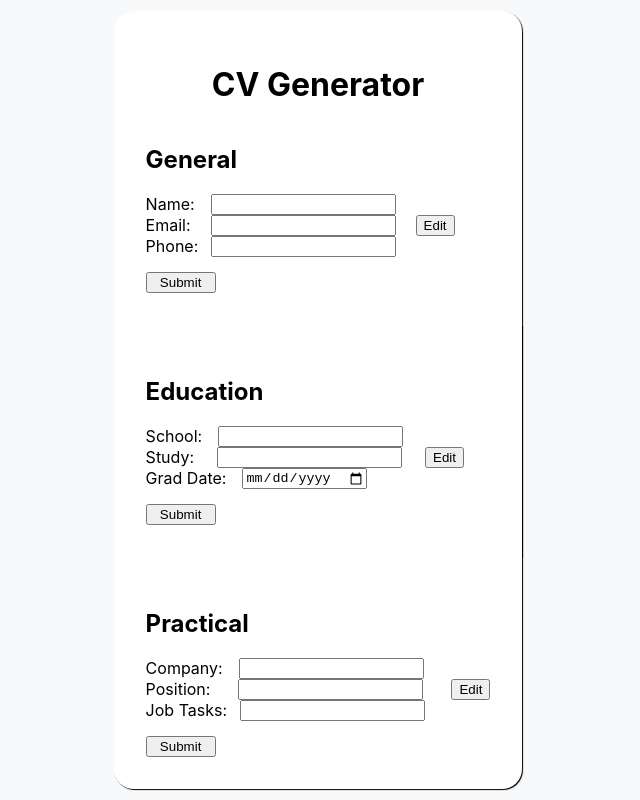
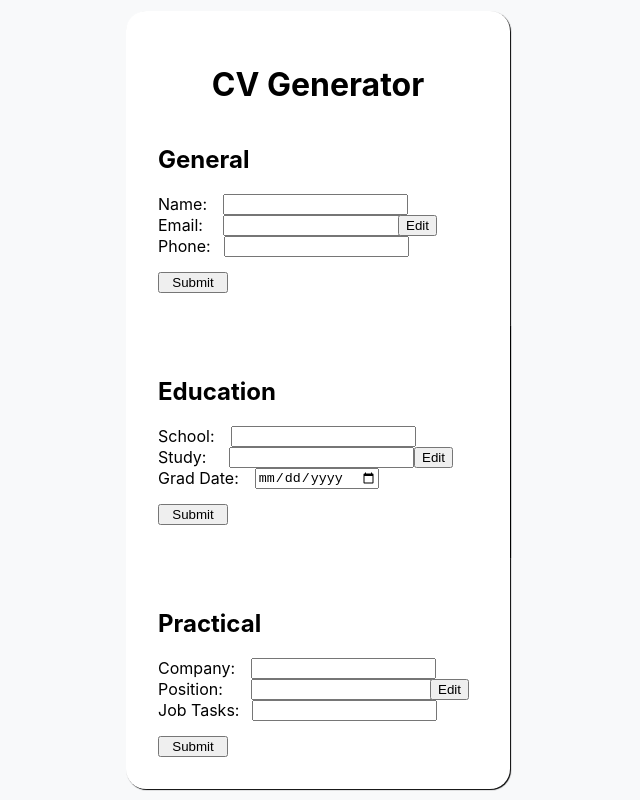
Before and after one commit to gio437/cv-project-react, a React (Create React App) app: page / in a window 1280 px wide. Shown: the whole page, without its empty margins (322-962 px from the left). Built offline with nearby package versions, Linux system fonts and the light colour scheme.

Commit message:
fixed undefined appearing when edit is clicked and prevented the edit button from moving when clicking submit

```diff
--- a/src/General.js
+++ b/src/General.js
@@ -66,6 +66,16 @@ function Education() {
         schoolDiv.classList.add('school');
         studyDiv.classList.add('study');
         studyDateDiv.classList.add('studyDate');
+        if (educArr[0] === undefined) {
+            educArr[0] = '';
+        }
+        if (educArr[1] === undefined) {
+            educArr[1] = '';
+        }
+        if (educArr[2] === undefined || educArr[2] === '') {
+            educArr[2] = '';
+            studyDateDiv.type = 'date';
+        }
         if (studyDateVal.value === undefined) {
             studyDateDiv.type = 'date';
         }
@@ -161,6 +171,15 @@ function Practical() {
         companyInput.classList.add('company');
         emailInput.classList.add('position');
         phoneInput.classList.add('tasks');
+        if (practArr[0] === undefined) {
+            practArr[0] = '';
+        }
+        if (practArr[1] === undefined) {
+            practArr[1] = '';
+        }
+        if (practArr[2] === undefined) {
+            practArr[2] = '';
+        }
         companyInput.value = practArr[0];
         emailInput.value = practArr[1];
         phoneInput.value = practArr[2];
@@ -261,6 +280,15 @@ function General() {
         nameDiv.classList.add('name');
         phoneDiv.classList.add('phone');
         emailDiv.classList.add('email');
+        if (arr[0] === undefined) {
+            arr[0] = '';
+        }
+        if (arr[1] === undefined) {
+            arr[1] = '';
+        }
+        if (arr[2] === undefined) {
+            arr[2] = '';
+        }
         nameDiv.value = arr[0];
         emailDiv.value = arr[1];
         phoneDiv.value = arr[2];
--- a/src/index.css
+++ b/src/index.css
@@ -32,6 +32,7 @@ code {
   border-top-right-radius: 20px;
   padding: 2rem;
   box-shadow: 1px 1px 1px black;
+  width: 20rem;
 }
 
 .education {
@@ -120,3 +121,18 @@ code {
   margin-top: 15px;
   width: 70px;
 }
+
+.editGeneral {
+  position: absolute;
+  margin-left: 15rem;
+}
+
+.editEducation {
+  position: absolute;
+  margin-left: 16rem;
+}
+
+.editPractical {
+  position: absolute;
+  margin-left: 17rem;
+}
```
Also changed, not shown: 7 other files (tests, documents, lock files or other folders).
